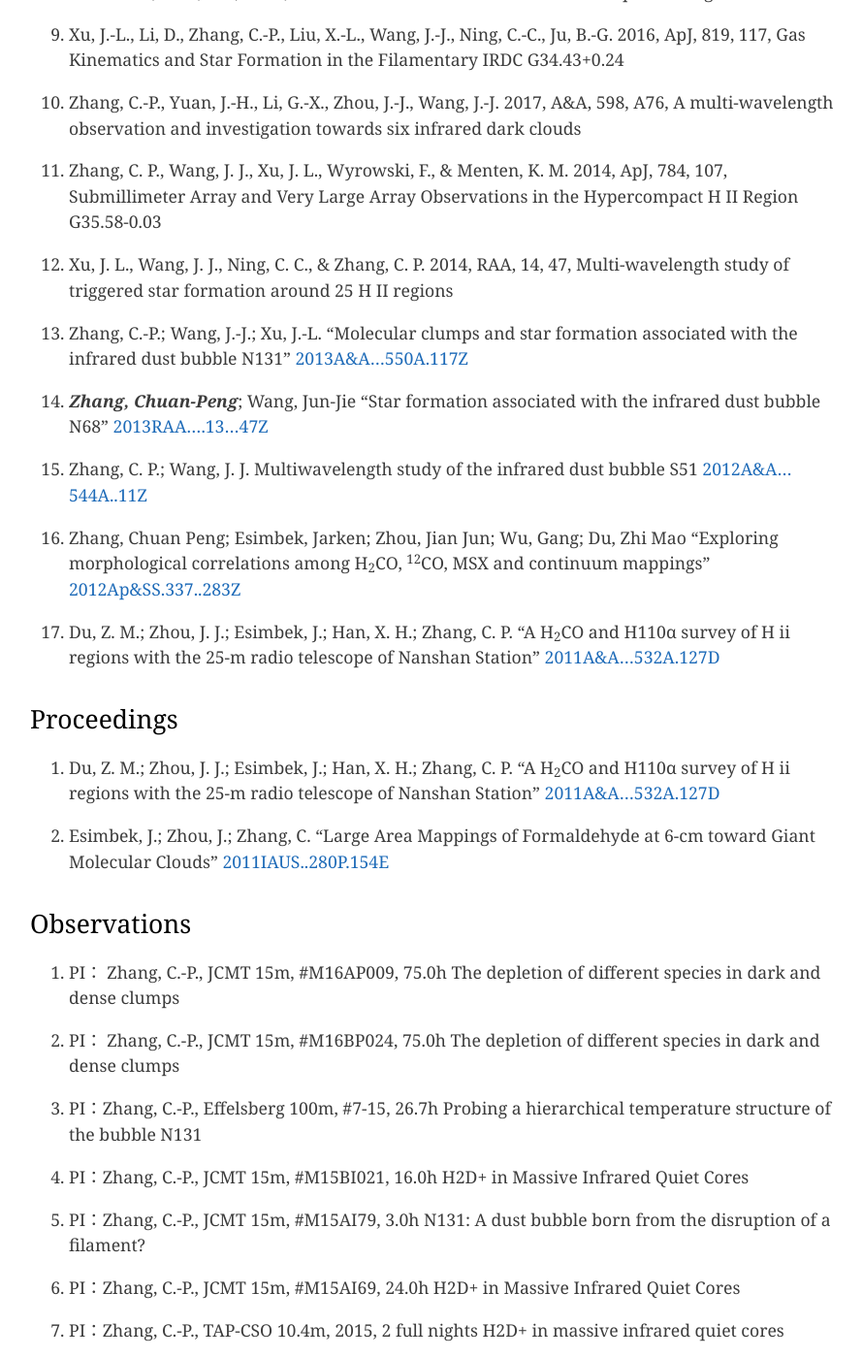
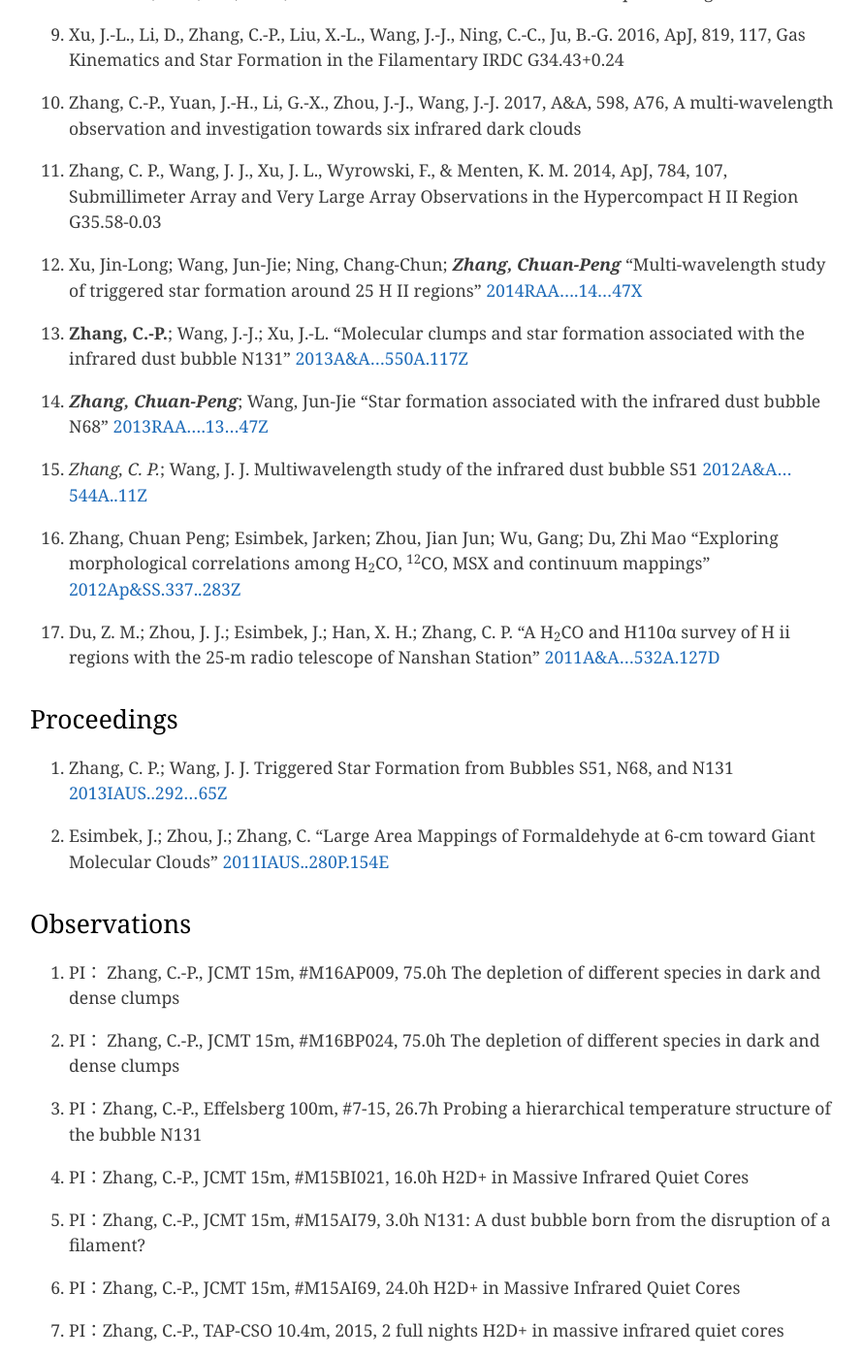
Before and after one commit to zcp521/zcp521.github.io, a Jekyll site: the page built from pub.md, in a window 1280 px wide and 1400 px high, scrolled down 1153 px. Shown: the whole window at 97% size, without its empty margins (193-1083 px from the left). Built offline with Jekyll 4.4.1, drawn with Linux system fonts in a browser that asks for light colours.

Commit message:
Initial commit

```diff
--- a/pub.md
+++ b/pub.md
@@ -47,11 +47,12 @@ tagline: "My publication list"
 7. Zhang, C. P., Wang, J. J., Xu, J. L., Wyrowski, F., & Menten, K. M. 2014, ApJ, 784, 107,
     Submillimeter Array and Very Large Array Observations in the Hypercompact H II Region G35.58-0.03
 
-6. Xu, J. L., Wang, J. J., Ning, C. C., & Zhang, C. P. 2014, RAA, 14, 47,
-      Multi-wavelength study of triggered star formation around 25 H II regions
+6. Xu, Jin-Long; Wang, Jun-Jie; Ning, Chang-Chun; ***Zhang, Chuan-Peng***
+	"Multi-wavelength study of triggered star formation around 25 H II regions"
+	[2014RAA....14...47X](http://adsabs.harvard.edu/cgi-bin/nph-data_query?bibcode=2014RAA....14...47X&db_key=AST&link_type=ABSTRACT)
 
 
-5. 	Zhang, C.-P.; Wang, J.-J.; Xu, J.-L.
+5. 	**Zhang, C.-P.**; Wang, J.-J.; Xu, J.-L.
 	"Molecular clumps and star formation associated with the infrared dust bubble N131"
 	[2013A&A...550A.117Z](http://adsabs.harvard.edu/cgi-bin/nph-data_query?bibcode=2013A%26A...550A.117Z&db_key=AST&link_type=ABSTRACT)
 
@@ -59,7 +60,7 @@ tagline: "My publication list"
 	"Star formation associated with the infrared dust bubble N68"
 	[2013RAA....13...47Z](http://adsabs.harvard.edu/cgi-bin/nph-data_query?bibcode=2013RAA....13...47Z&db_key=AST&link_type=ABSTRACT)
 
-3. Zhang, C. P.; Wang, J. J.
+3. *Zhang, C. P.*; Wang, J. J.
 	Multiwavelength study of the infrared dust bubble S51
 	[2012A&A...544A..11Z](http://adsabs.harvard.edu/cgi-bin/nph-data_query?bibcode=2012A%26A...544A..11Z&db_key=AST&link_type=ABSTRACT)
 
@@ -75,9 +76,9 @@ tagline: "My publication list"
 
 ## Proceedings
 
-2. Du, Z. M.; Zhou, J. J.; Esimbek, J.; Han, X. H.; Zhang, C. P.
-	"A H<sub>2</sub>CO and H110α survey of H ii regions with the 25-m radio telescope of Nanshan Station"
-	[2011A&A...532A.127D](http://adsabs.harvard.edu/cgi-bin/nph-data_query?bibcode=2011A%26A...532A.127D&db_key=AST&link_type=ABSTRACT)
+2. 	Zhang, C. P.; Wang, J. J.
+	Triggered Star Formation from Bubbles S51, N68, and N131
+	[2013IAUS..292...65Z](http://adsabs.harvard.edu/cgi-bin/nph-data_query?bibcode=2013IAUS..292...65Z&db_key=AST&link_type=ABSTRACT)
 
 1. Esimbek, J.; Zhou, J.; Zhang, C.
 	"Large Area Mappings of Formaldehyde at 6-cm toward Giant Molecular Clouds"
```
